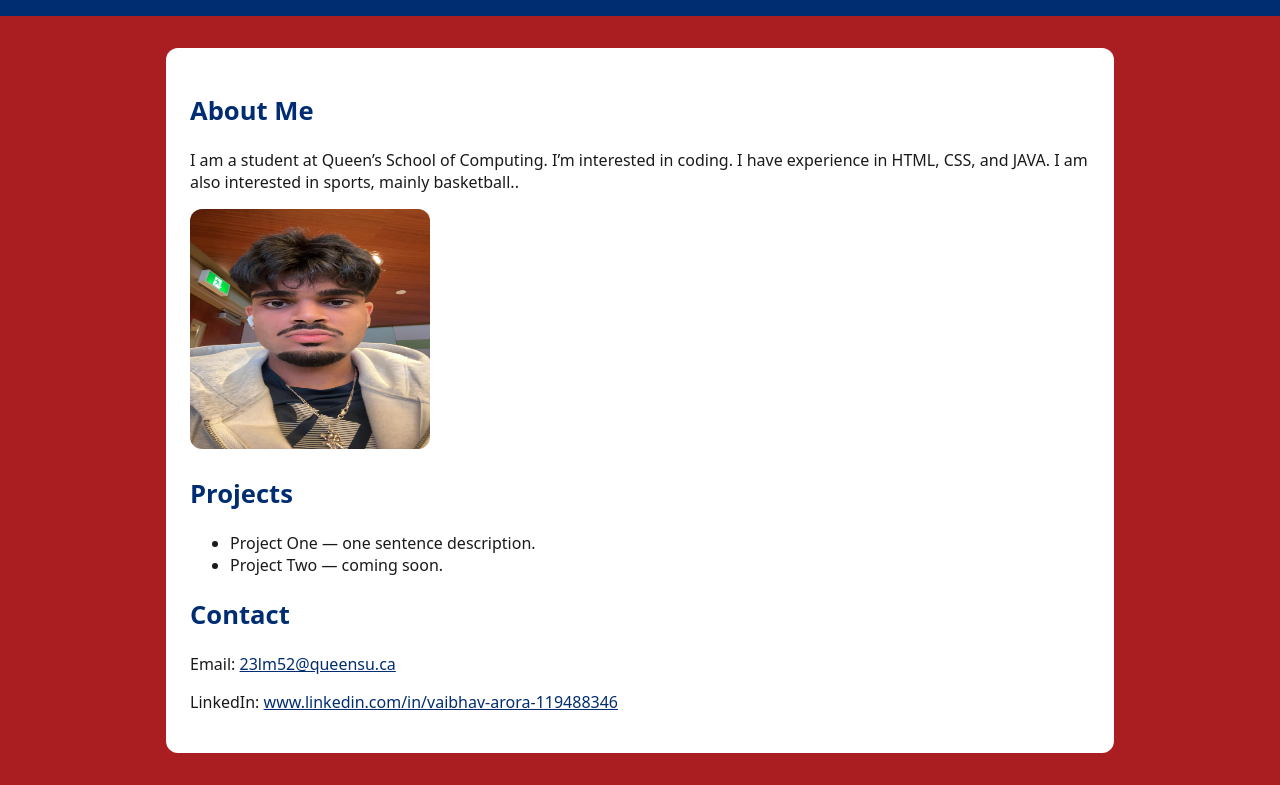
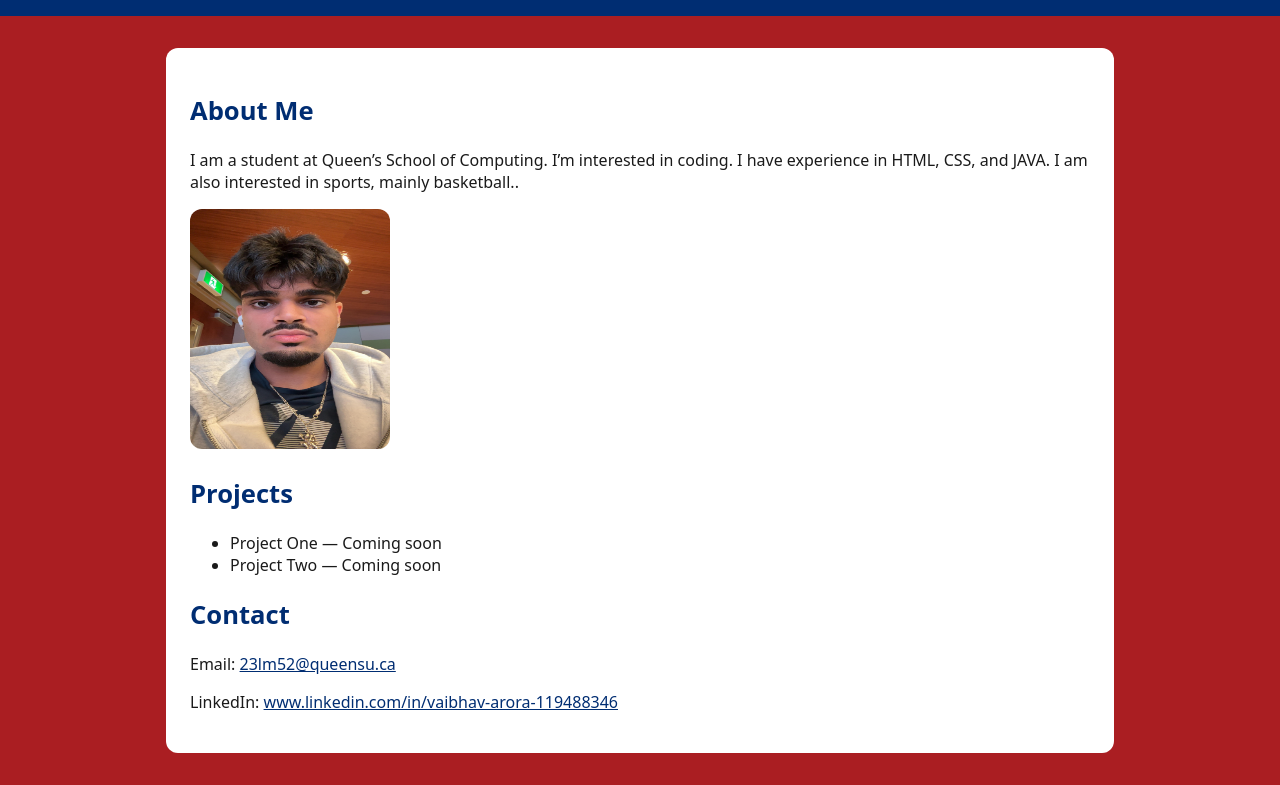
Before and after one commit to vaibhavarora3146/queens-Vaibhav-page, a plain HTML site: page index.html in a window 1280 px wide. Shown: the part 102-887 px from the top of the page. Drawn offline with Linux system fonts and the light colour scheme.

Commit message:
Update index.html

```diff
--- a/index.html
+++ b/index.html
@@ -18,13 +18,13 @@
         experience in HTML, CSS, and JAVA. I am also interested in sports, mainly basketball.<!-- replace with interests -->.</p>
 
       <!-- ====== PHOTO (upload me.jpg to repo root, then update the src below) ====== -->
-      <img src="me.jpg" alt="Vaibhav Arora" width="240" height="240" />
+      <img src="me.jpg" alt="Vaibhav Arora" width="200" height="240" />
 
       <!-- ====== PROJECTS/COURSES (add or rename items to courses instead of projects) ====== -->
       <h2>Projects</h2>
       <ul>
-        <li>Project One — one sentence description.</li>
-        <li>Project Two — coming soon.</li>
+        <li>Project One — Coming soon</li>
+        <li>Project Two — Coming soon</li>
       </ul>
 
       <!-- ====== CONTACT (update your links) ====== -->
```
